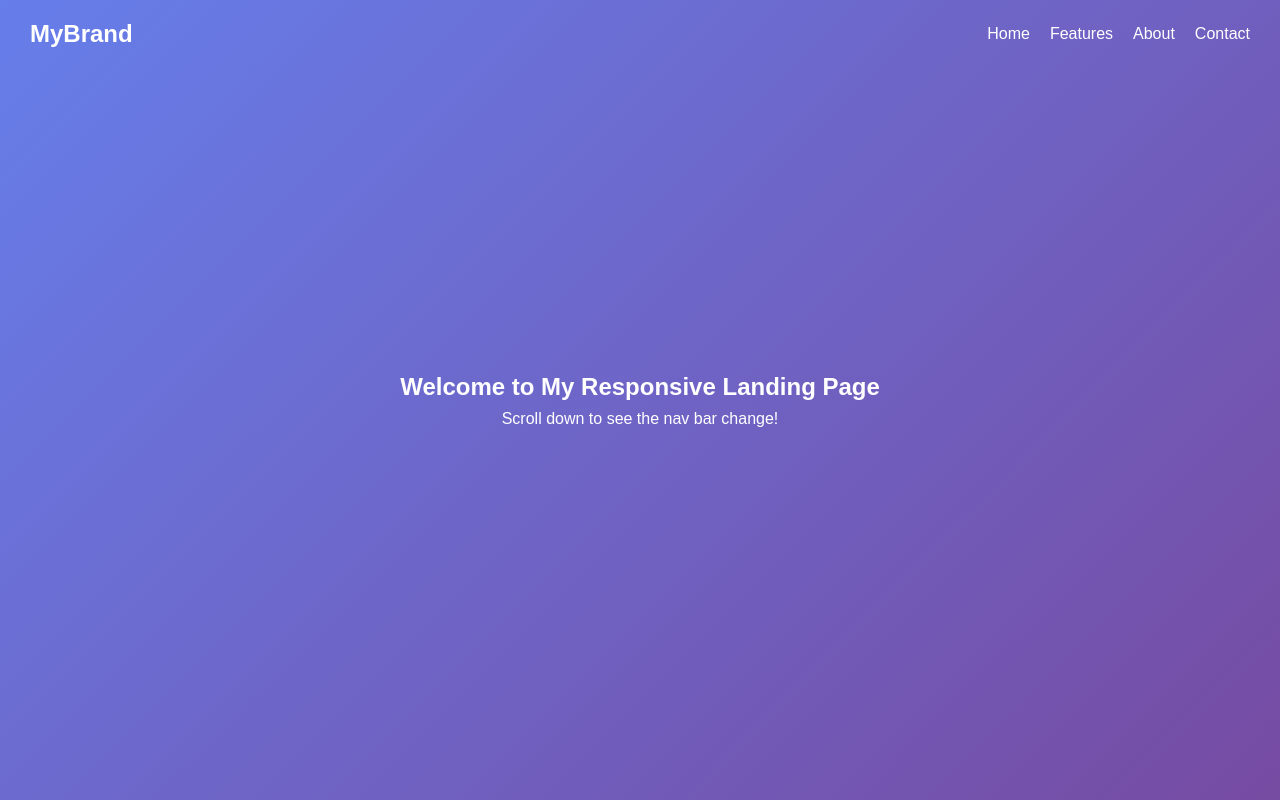
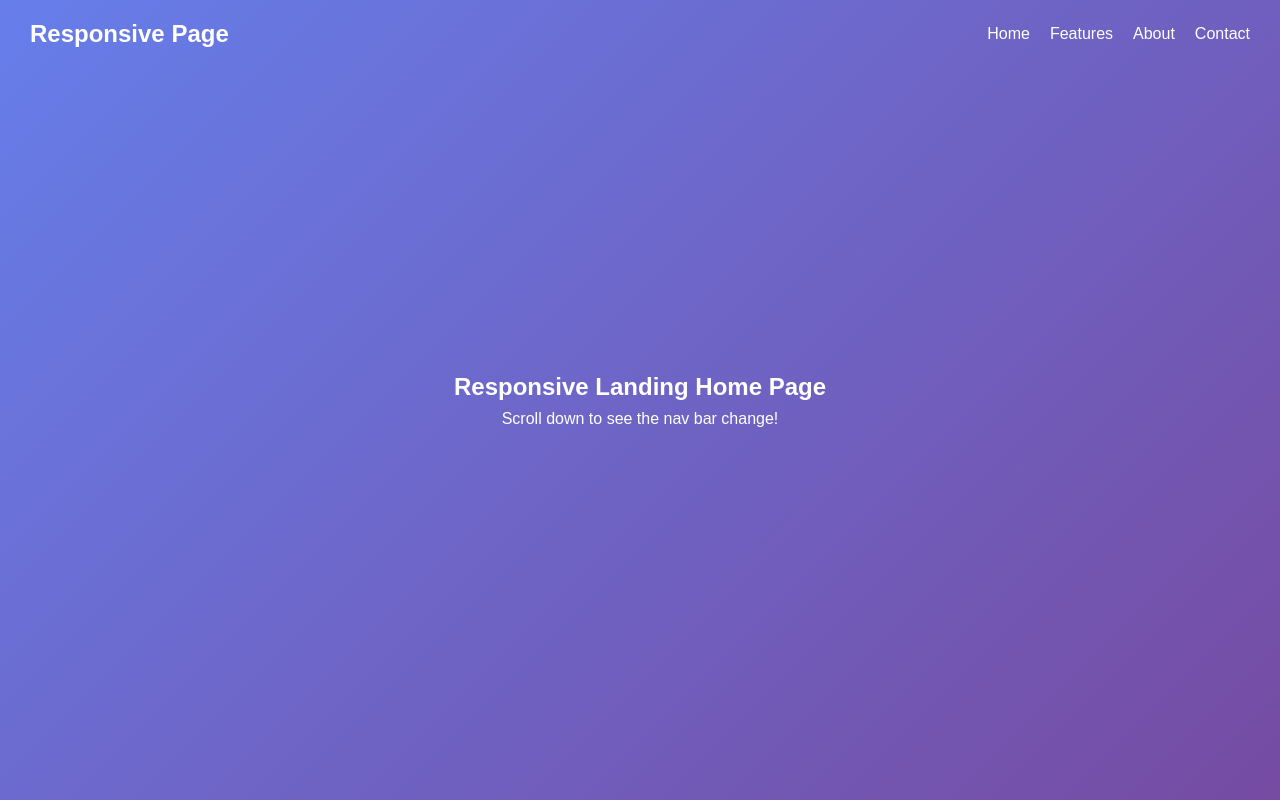
Before and after one commit to qauidabbas/PRODIGY_WD_01, a plain HTML site: page index.html in a window 1280 px wide. Shown: the top 800 px of the page. Drawn offline with Linux system fonts and the light colour scheme.

Commit message:
index.html

```diff
--- a/index.html
+++ b/index.html
@@ -8,7 +8,7 @@
 </head>
 <body>
   <header class="navbar" id="navbar">
-    <div class="logo">MyBrand</div>
+    <div class="logo">Responsive Page</div>
     <nav>
       <ul class="nav-links">
         <li><a href="#">Home</a></li>
@@ -20,7 +20,7 @@
   </header>
 
   <section class="hero">
-    <h1>Welcome to My Responsive Landing Page</h1>
+    <h1>Responsive Landing Home Page</h1>
     <p>Scroll down to see the nav bar change!</p>
   </section>
 
```
